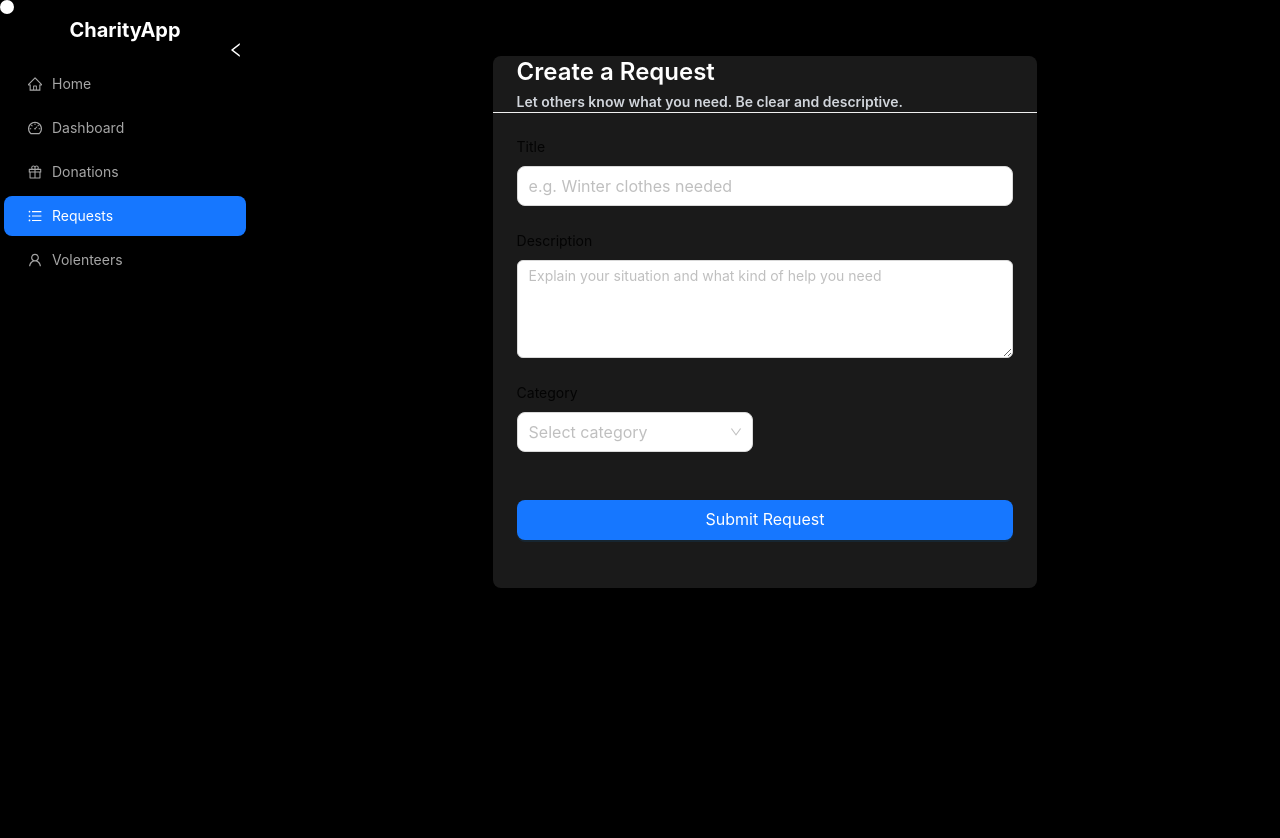
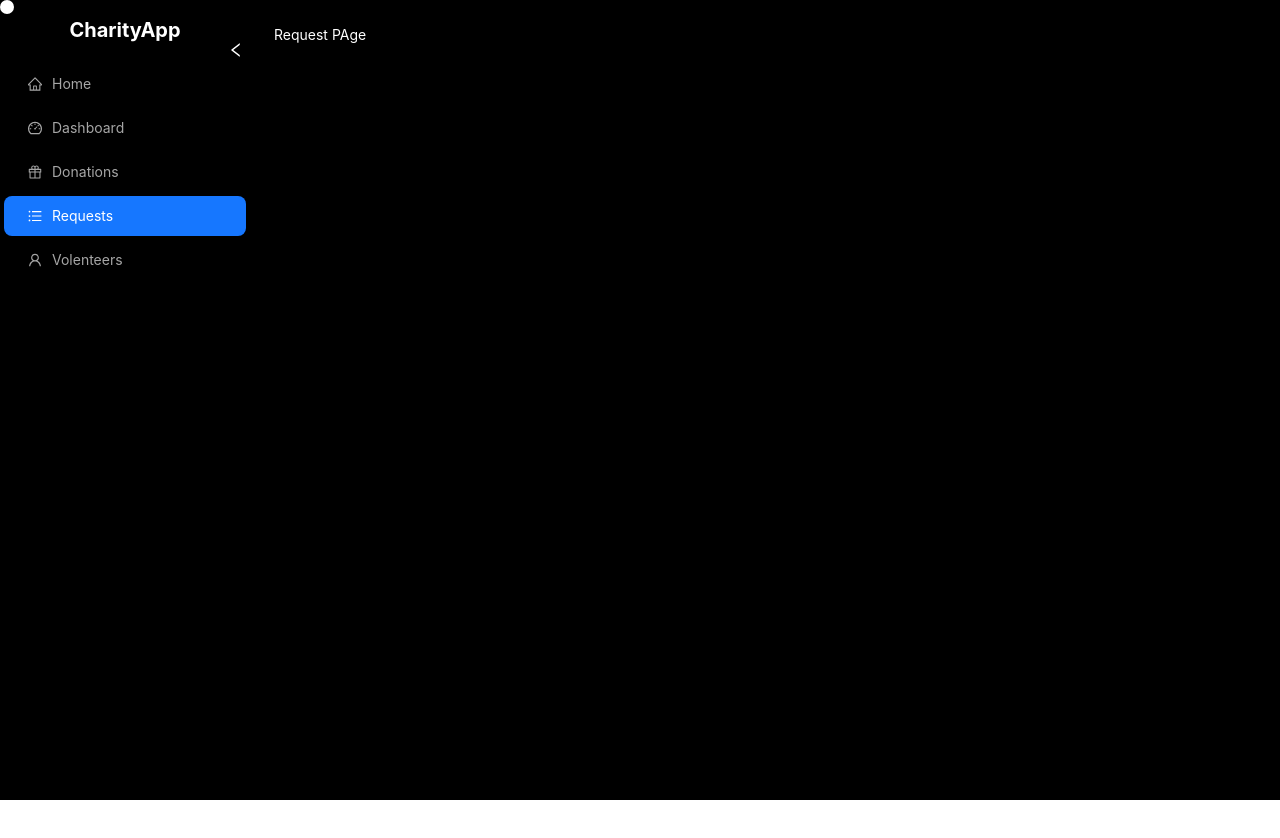
Before and after one commit to 2003devansh/charity_app, a React (Vite) app in the folder frontend/: page /requests in a window 1280 px wide. Shown: the top 838 px of the page. After the commit the page ends 800 px from the top, so only its background shows below. Built offline with nearby package versions, Linux system fonts and the light colour scheme.

Commit message:
refactor: remove unused code and simplify RequestPage component

```diff
--- a/frontend/src/pages/RequestPage.tsx
+++ b/frontend/src/pages/RequestPage.tsx
@@ -1,140 +1,5 @@
-/* eslint-disable @typescript-eslint/no-explicit-any */
-import {
-  Form,
-  Input,
-  Card,
-  Button,
-  Row,
-  Col,
-  Select,
-  message,
-  Alert,
-} from "antd";
-import { DonationCategory } from "../components/constants";
-import { useAppDispatch } from "../redux/store/hook";
-
-import { useState } from "react";
-import { createRequest } from "../redux/RequestRedux/RequestAction";
-
 const RequestPage = () => {
-  const dispatch = useAppDispatch();
-  const [showSuccess, setShowSuccess] = useState(false);
-  const [form] = Form.useForm();
-
-  const onFinish = async (values: any) => {
-    try {
-      await dispatch(createRequest(values)).unwrap();
-      setShowSuccess(true);
-      form.resetFields();
-    } catch (error) {
-      message.error("Failed to create request");
-      console.error(error);
-    }
-  };
-
-  return (
-    <div className="min-h-screen px-6 py-8 bg-transparent">
-      <Row justify="center">
-        <Col xs={24} md={18} lg={14}>
-          <Card
-            bordered={false}
-            className="backdrop-blur-md bg-white/10 shadow-lg"
-            title={
-              <div>
-                <h1 className="text-2xl font-semibold text-white">
-                  Create a Request
-                </h1>
-                <p className="text-sm text-gray-300 mt-1">
-                  Let others know what you need. Be clear and descriptive.
-                </p>
-              </div>
-            }
-          >
-            {showSuccess && (
-              <Alert
-                message="Request created successfully"
-                type="success"
-                showIcon
-                closable
-                onClose={() => setShowSuccess(false)}
-                className="mb-4"
-              />
-            )}
-
-            <Form
-              form={form}
-              layout="vertical"
-              onFinish={onFinish}
-              requiredMark={false}
-            >
-              <Row gutter={24}>
-                <Col span={24}>
-                  <Form.Item
-                    name="title"
-                    label="Title"
-                    rules={[{ required: true, message: "Title is required" }]}
-                  >
-                    <Input
-                      placeholder="e.g. Winter clothes needed"
-                      size="large"
-                    />
-                  </Form.Item>
-                </Col>
-
-                <Col span={24}>
-                  <Form.Item
-                    name="description"
-                    label="Description"
-                    rules={[
-                      {
-                        required: true,
-                        message: "Description is required",
-                      },
-                    ]}
-                  >
-                    <Input.TextArea
-                      rows={4}
-                      placeholder="Explain your situation and what kind of help you need"
-                    />
-                  </Form.Item>
-                </Col>
-
-                <Col span={12}>
-                  <Form.Item
-                    name="category"
-                    label="Category"
-                    rules={[
-                      {
-                        required: true,
-                        message: "Category is required",
-                      },
-                    ]}
-                  >
-                    <Select
-                      placeholder="Select category"
-                      options={DonationCategory}
-                      size="large"
-                    />
-                  </Form.Item>
-                </Col>
-              </Row>
-
-              <Form.Item className="mt-6">
-                <Button
-                  type="primary"
-                  htmlType="submit"
-                  size="large"
-                  className="w-full"
-                >
-                  Submit Request
-                </Button>
-              </Form.Item>
-            </Form>
-          </Card>
-        </Col>
-      </Row>
-    </div>
-  );
+  return <div>Request PAge</div>;
 };
 
 export default RequestPage;
```
